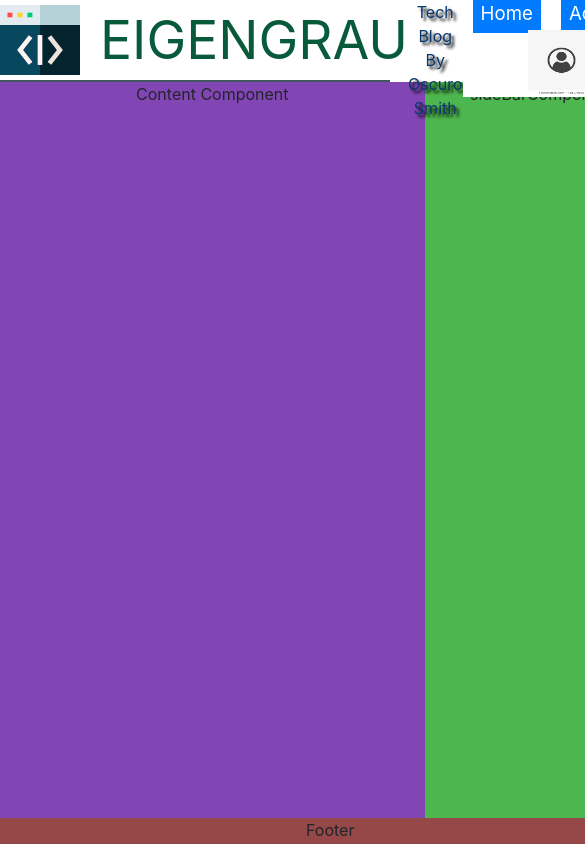
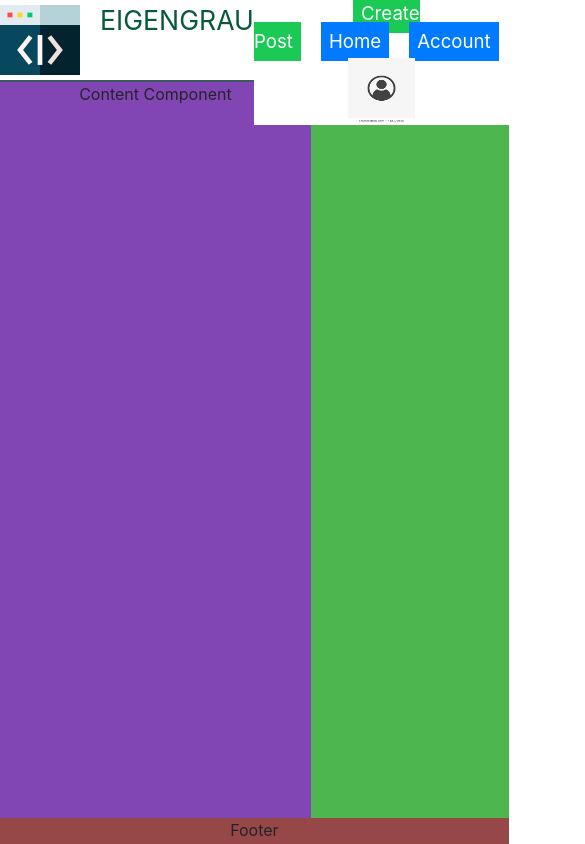
Before and after one commit to Oscuro1111/Blog-Eigengrau, a React (Create React App) app: page / in a window 390 px wide. Shown: the top 844 px of the page, 585 px wide, since content can reach past the window. Built offline with nearby package versions, Linux system fonts and the light colour scheme.

Commit message:
Making Logo Responsive

```diff
--- a/src/App/Components/Navebar/Components/LogoBox/index.jsx
+++ b/src/App/Components/Navebar/Components/LogoBox/index.jsx
@@ -1,10 +1,42 @@
-import React from 'react';
+import React, { useState } from 'react';
 import './styles/logo.css';
 import Logo from './code.svg';
-export const LogoBox =()=>{
-    return (
-      <div className="logoBox">
-        <img src={Logo} alt="logo"/><span className="logoName">EIGENGRAU</span><span className="discription">Tech Blog By Oscuro Smith</span>
-       </div>
-    );
+import LogoMobile from './styles/code.svg';
+
+const LogoComponent = ({ logo }) => {
+	return (
+		<div className="logoBox">
+			<img src={logo || Logo} alt="logo" />
+			<span className="logoName">EIGENGRAU</span>
+			<span className="discription">Tech Blog By Oscuro Smith</span>
+		</div>
+	);
 };
+
+export const LogoBox = (logoComponent => {
+	var initialLogo = window.innerWidth > 609 ? Logo : LogoMobile;
+
+	var matchMediaHandler = window.matchMedia('(max-width:609px)');
+
+	var applyLogo = stateChanger => match => {
+		if (match.matches) {
+			stateChanger({ logo: LogoMobile });
+		} else {
+			stateChanger({ logo: Logo });
+		}
+	};
+
+	return () => {
+		const [state, setState] = useState({ logo: null, mediaHandler: null });
+
+		if (state.mediaHandler === null) {
+			setState({ mediaHandler: matchMediaHandler.addListener(applyLogo(setState)) });
+		}
+
+		return (
+			<React.Fragment>
+				<LogoComponent logo={state.logo || initialLogo} />
+			</React.Fragment>
+		);
+	};
+})(LogoComponent);
--- a/src/App/Components/Navebar/Components/LogoBox/styles/logo.css
+++ b/src/App/Components/Navebar/Components/LogoBox/styles/logo.css
@@ -22,3 +22,30 @@
     height:10px;
     align-self: flex-start;
 }
+
+@media screen and (max-width: 956px){
+    .logoName{
+        font-size: 25pt;
+        padding-left:20px;
+        color:rgb(9, 90, 59);
+    }
+    .logo{
+        margin-top: 100px;
+        align-self: flex-start;
+    }
+    .discription{
+        display: none;
+        margin-top:10px;
+        color: rgb(6, 54, 109);
+        text-shadow: 3px 3px 3px black;
+    }
+}
+
+@media screen and (max-width: 609px){
+    .logoName{
+        font-size: 20pt;
+        padding-left:20px;
+        color:rgb(9, 90, 59);
+    }
+
+}
--- a/src/App/Components/Navebar/Components/Options/index.jsx
+++ b/src/App/Components/Navebar/Components/Options/index.jsx
@@ -7,9 +7,10 @@ import 'bootstrap/dist/css/bootstrap.css';
 const NavOptions=()=>{
   return (
     <div className="naveOptions">
+     <span className="opt_span colorBtn">Create Post</span>
      <span className="opt_span btn-primary">Home</span>
      <span className="opt_span btn-primary">Account</span>
-      <img src={userpic} className="userPhoto"  alt="userPhoto" />
+      <img src={userpic} className="userPhoto"  alt="userPhoto"/>
     </div>
   );
 };
--- a/src/App/Components/Navebar/Components/Options/styles/options.css
+++ b/src/App/Components/Navebar/Components/Options/styles/options.css
@@ -6,7 +6,13 @@
     width: 100%;
     display: flex;
     flex-direction: row-reverse;
-    word-spacing: 30px;
+}
+[class~="colorBtn"]{
+    background-color:rgb(27, 201, 85);
+    color:white;
+}
+[class~="colorBtn"]:hover{
+    background-color:rgb(13, 155, 60);
 }
 .opt_span{
     font-size:14pt;
```
Also changed, not shown: src/App/Components/Navebar/Components/LogoBox/styles/code.svg (added), src/App/Components/Navebar/index.jsx (line endings or trailing spaces).
